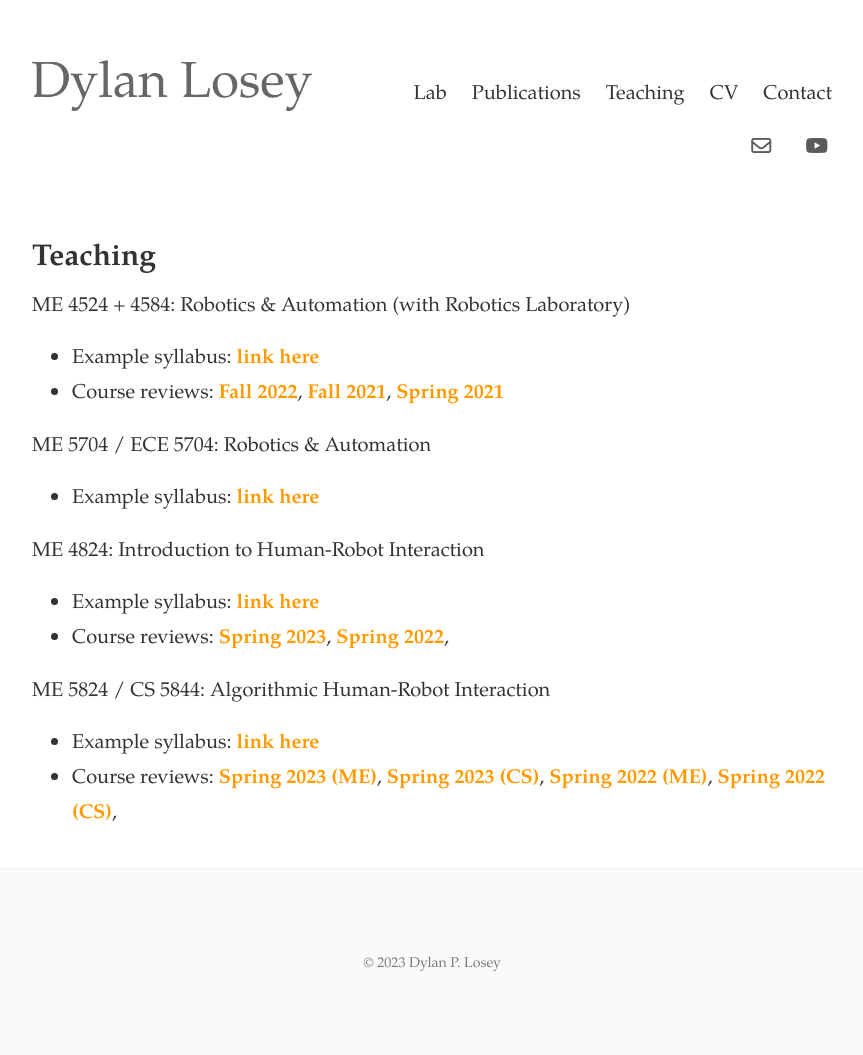
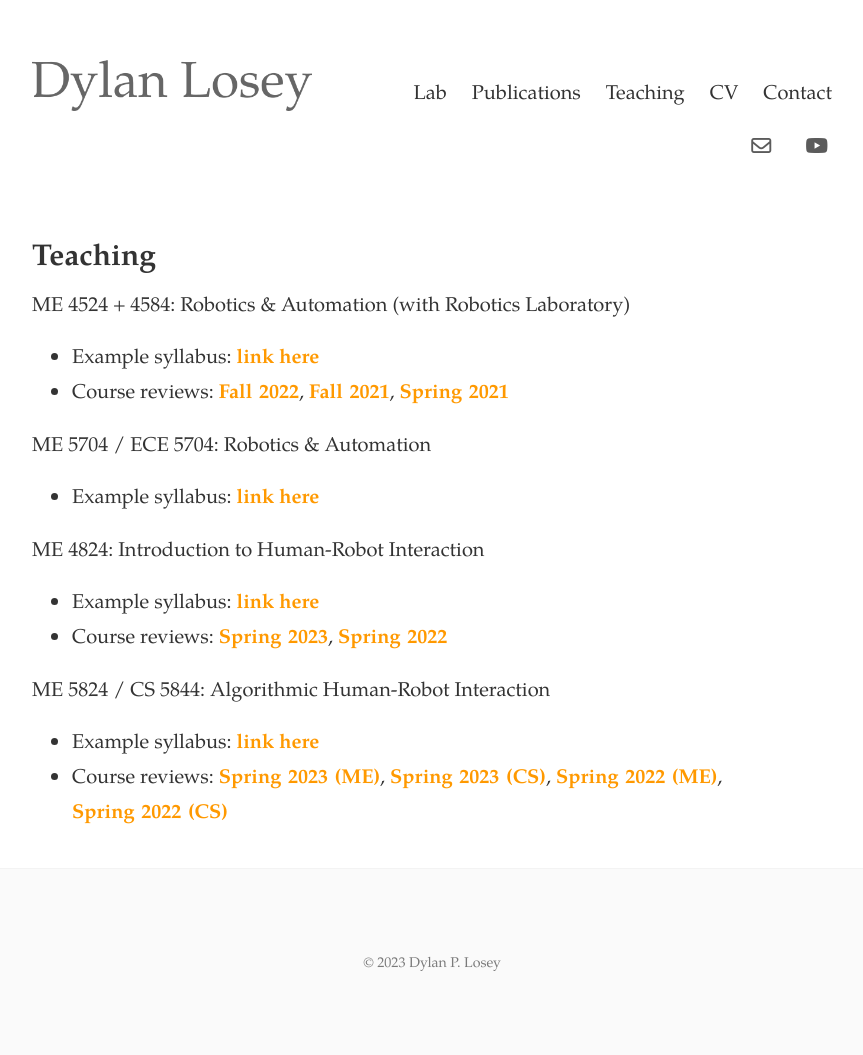
Before and after one commit to dylan-losey/dylan-losey.github.io, a Jekyll site: the page built from teaching.html, in a window 1280 px wide. Shown: the whole page, without its empty margins (208-1071 px from the left). Built offline with Jekyll 4.4.1, drawn with Linux system fonts in a browser that asks for light colours; nearby versions of some CDN libraries.

Commit message:
teaching

```diff
--- a/teaching.html
+++ b/teaching.html
@@ -22,9 +22,9 @@
   <ul>
     <li>Example syllabus: <b><a class="link" href="{{ site.baseurl }} /me4524/">link here</a></b></li>
     <li>Course reviews:
-      <b><a class="link" href="{{ site.baseurl }} /pdfs/me4524_reviews/fall2022.pdf">Fall 2022</a></b>,
-      <b><a class="link" href="{{ site.baseurl }} /pdfs/me4524_reviews/fall2021.pdf">Fall 2021</a></b>,
-      <b><a class="link" href="{{ site.baseurl }} /pdfs/me4524_reviews/spring2021.pdf">Spring 2021</a></b>
+      <b><a class="link" href="{{ site.baseurl }} /pdfs/me4524_reviews/fall2022.pdf">Fall&nbsp;2022</a></b>,
+      <b><a class="link" href="{{ site.baseurl }} /pdfs/me4524_reviews/fall2021.pdf">Fall&nbsp;2021</a></b>,
+      <b><a class="link" href="{{ site.baseurl }} /pdfs/me4524_reviews/spring2021.pdf">Spring&nbsp;2021</a></b>
     </li>
   </ul>
   <p>ME 5704 / ECE 5704: Robotics & Automation</p>
@@ -38,18 +38,18 @@
   <ul>
     <li>Example syllabus: <b><a class="link" href="{{ site.baseurl }} /me4824/">link here</a></b></li>
     <li>Course reviews:
-      <b><a class="link" href="{{ site.baseurl }} /pdfs/me4824_reviews/spring2023.pdf">Spring 2023</a></b>,
-      <b><a class="link" href="{{ site.baseurl }} /pdfs/me4824_reviews/spring2022.pdf">Spring 2022</a></b>,
+      <b><a class="link" href="{{ site.baseurl }} /pdfs/me4824_reviews/spring2023.pdf">Spring&nbsp;2023</a></b>,
+      <b><a class="link" href="{{ site.baseurl }} /pdfs/me4824_reviews/spring2022.pdf">Spring&nbsp;2022</a></b>
     </li>
   </ul>
   <p>ME 5824 / CS 5844: Algorithmic Human-Robot Interaction</p>
   <ul>
     <li>Example syllabus: <b><a class="link" href="{{ site.baseurl }} /me5824/">link here</a></b></li>
     <li>Course reviews:
-      <b><a class="link" href="{{ site.baseurl }} /pdfs/me5824_reviews/spring2023.pdf">Spring 2023 (ME)</a></b>,
-      <b><a class="link" href="{{ site.baseurl }} /pdfs/cs5844_reviews/spring2023.pdf">Spring 2023 (CS)</a></b>,
-      <b><a class="link" href="{{ site.baseurl }} /pdfs/me5824_reviews/spring2022.pdf">Spring 2022 (ME)</a></b>,
-      <b><a class="link" href="{{ site.baseurl }} /pdfs/cs5844_reviews/spring2022.pdf">Spring 2022 (CS)</a></b>,
+      <b><a class="link" href="{{ site.baseurl }} /pdfs/me5824_reviews/spring2023.pdf">Spring&nbsp;2023&nbsp;(ME)</a></b>,
+      <b><a class="link" href="{{ site.baseurl }} /pdfs/cs5844_reviews/spring2023.pdf">Spring&nbsp;2023&nbsp;(CS)</a></b>,
+      <b><a class="link" href="{{ site.baseurl }} /pdfs/me5824_reviews/spring2022.pdf">Spring&nbsp;2022&nbsp;(ME)</a></b>,
+      <b><a class="link" href="{{ site.baseurl }} /pdfs/cs5844_reviews/spring2022.pdf">Spring&nbsp;2022&nbsp;(CS)</a></b>
     </li>
   </ul>
 </div>
```
